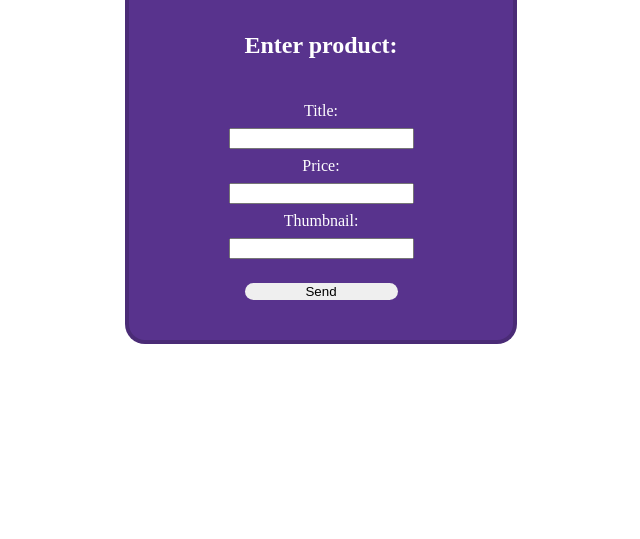
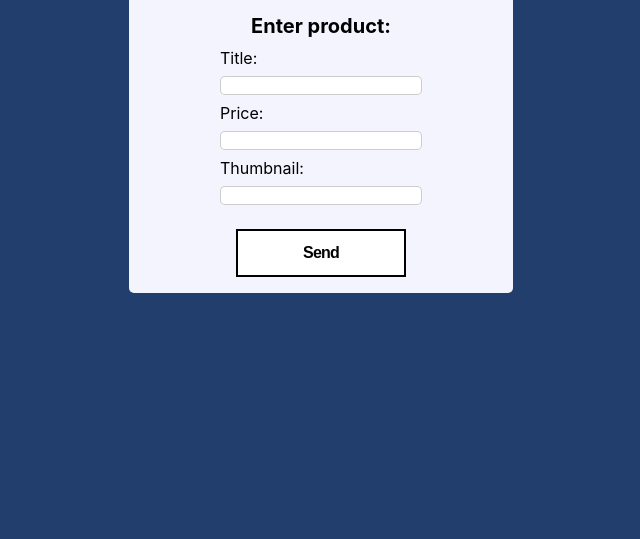
Before and after one commit to germanrtouron/clase8, a website: page public/index.html in a window 1280 px wide. Shown: the part 277-816 px from the top of the page, without its empty margins (319-959 px from the left). Drawn offline with Linux system fonts and the light colour scheme.

Commit message:
change styles

```diff
--- a/public/styles.css
+++ b/public/styles.css
@@ -1,37 +1,93 @@
+* {
+  margin: 0;
+}
+
 body {
   display: flex;
   justify-content: center;
   align-items: center;
   height: 100vh;
+  background-color: #213e6d;
+  font-family: Inter, sans-serif;
 }
 .form-container {
   display: flex;
   flex-direction: column;
   align-items: center;
   width: 30vw;
-  background-color: #58338d;
-  color: white;
+  background-color: rgb(244, 244, 255);
   text-decoration: none;
-  border-radius: 20px;
-  border: 4px solid #00000029;
+  border-radius: 5px;
+  border: none;
+}
+.form-container:hover {
+  box-shadow: 0px 0px 74px -17px rgba(7, 0, 100, 0.46);
+  -webkit-box-shadow: 0px 0px 74px -17px rgba(7, 0, 100, 0.46);
+  -moz-box-shadow: 0px 0px 74px -17px rgba(7, 0, 100, 0.46);
 }
 .form-container h1 {
-  font-size: 2em;
+  font-size: 25px;
+  margin: 10px;
+}
+.form-container h2 {
+  font-size: 20px;
+  margin: 10px;
 }
 .form {
   display: flex;
   flex-direction: column;
-  text-align: center;
-  padding: 3vh;
 }
 .form input {
   margin: 1vh 0;
+  border-radius: 5px;
+  border: 1px solid #93939375;
+}
+.form input:hover {
+  box-shadow: 0px 0px 10px 2px rgba(128, 128, 128, 0.18);
+  -webkit-box-shadow: 0px 0px 10px 2px rgba(128, 128, 128, 0.18);
+  -moz-box-shadow: 0px 0px 10px 2px rgba(128, 128, 128, 0.18);
 }
 .form button {
-  border-radius: 10px;
-  border: none;
   margin: 2vh;
+  align-items: center;
+  background-color: #fff;
+  border: 2px solid #000;
+  box-sizing: border-box;
+  color: #000;
+  cursor: pointer;
+  display: inline-flex;
+  fill: #000;
+  font-size: 16px;
+  font-weight: 600;
+  height: 48px;
+  justify-content: center;
+  letter-spacing: -0.8px;
+  line-height: 24px;
+  min-width: 140px;
+  outline: 0;
+  padding: 0 17px;
+  text-align: center;
+  text-decoration: none;
+  transition: all 0.3s;
+  user-select: none;
+  -webkit-user-select: none;
+  touch-action: manipulation;
+}
+.form button:focus {
+  color: #171e29;
 }
 .form button:hover {
-  background-color: rgb(255, 255, 161);
+  border-color: #06f;
+  color: #06f;
+  fill: #06f;
 }
+.form button:active {
+  border-color: #06f;
+  color: #06f;
+  fill: #06f;
+}
+@media (min-width: 768px) {
+  .form button {
+    min-width: 170px;
+  }
+}
```
